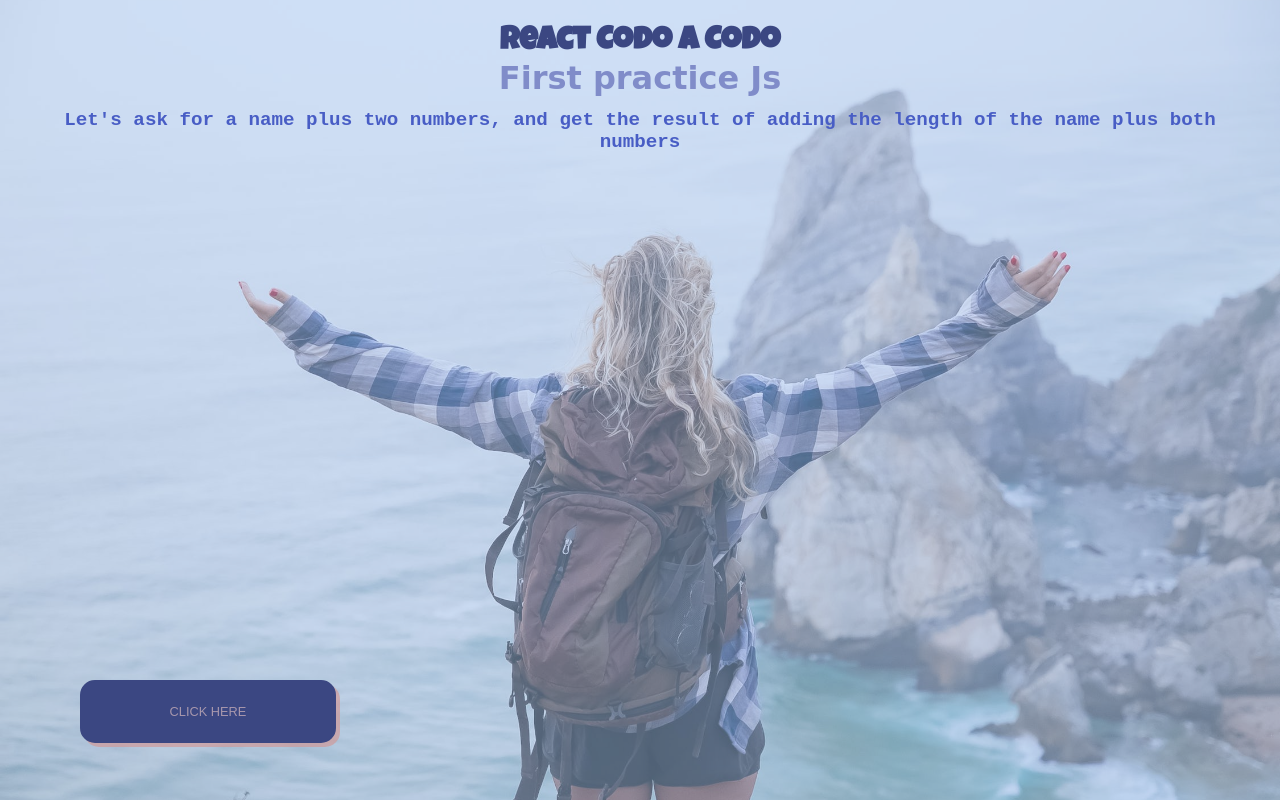
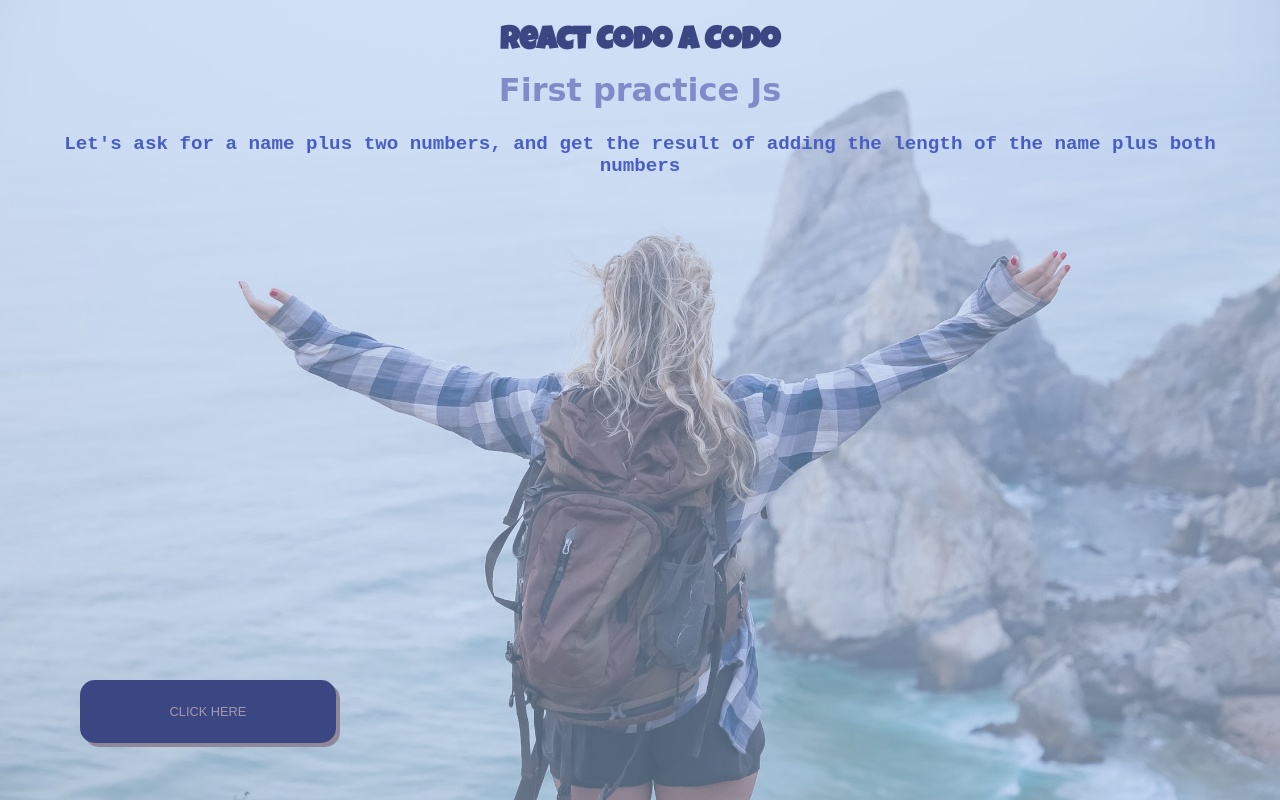
Before and after one commit to Natiba/name_plus_numbers, a plain HTML site: page index.html in a window 1280 px wide. In both pictures the pointer is over the button "Click here". Drawn offline with Linux system fonts and the light colour scheme; a web font is replaced by a local one.

Commit message:
third commit

```diff
--- a/style.css
+++ b/style.css
@@ -39,6 +39,7 @@ h2 {
     color: rgb(128, 140, 201);
     font-family: 'Ms Madi', cursive;
     font-size: 2em;
+    padding: 1%
 }
 
 button {
@@ -59,7 +60,7 @@ button:hover {
     font-size: .8em;
     padding: 1.7%;
     color: #e4c5c5a2;
-    box-shadow: 4px 4px #d49695a2;
+    box-shadow: 4px 4px rgb(142, 136, 152);
 }
 
 .btnName {
```
